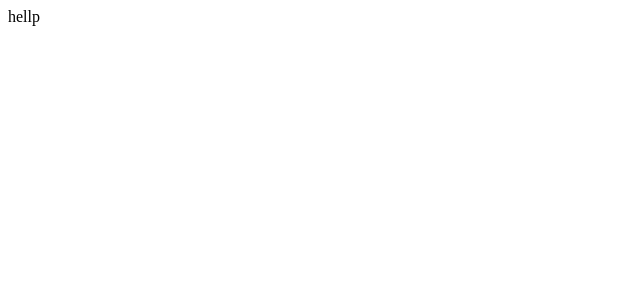
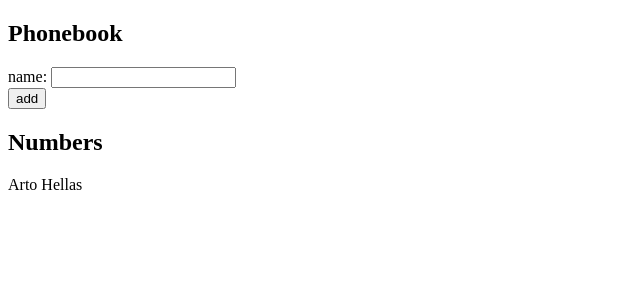
Before and after one commit to KKEEC/phonebook, a React (Create React App) app: page / in a window 1280 px wide. Shown: the top 300 px of the page, without its empty margins (0-640 px from the left). Built offline with nearby package versions, Linux system fonts and the light colour scheme.

Commit message:
input name handled

```diff
--- a/src/App.js
+++ b/src/App.js
@@ -1,11 +1,45 @@
+import { useState } from 'react'
+
+const App = () => {
+  const [persons, setPersons] = useState([
+    { name: 'Arto Hellas' }
+  ])
+  const [newName, setNewName] = useState('')
+
+const handleNameChange = (event) => {
+  event.preventDefault()
+  setNewName(event.target.value)
+}
 
 
-function App() {
-  return (
-    <div className="App">
-      hellp
-    </div>
-  );
+const addName = (e) => {
+  e.preventDefault()
+  const person = {name: newName}
+  setPersons([...persons,person])
 }
 
-export default App;
+  return (
+    <div>
+      <h2>Phonebook</h2>
+      <form onSubmit={addName}>
+        <div>
+          name: <input onChange={handleNameChange}/>
+        </div>
+        <div>
+          <button type="submit">add</button>
+        </div>
+      </form>
+      <h2>Numbers</h2>
+      {persons.map(
+        (person) => {
+          return(
+            <div key={person.name}>{person.name}</div>
+          )
+        }
+        )
+      }
+    </div>
+  )
+}
+
+export default App
```
